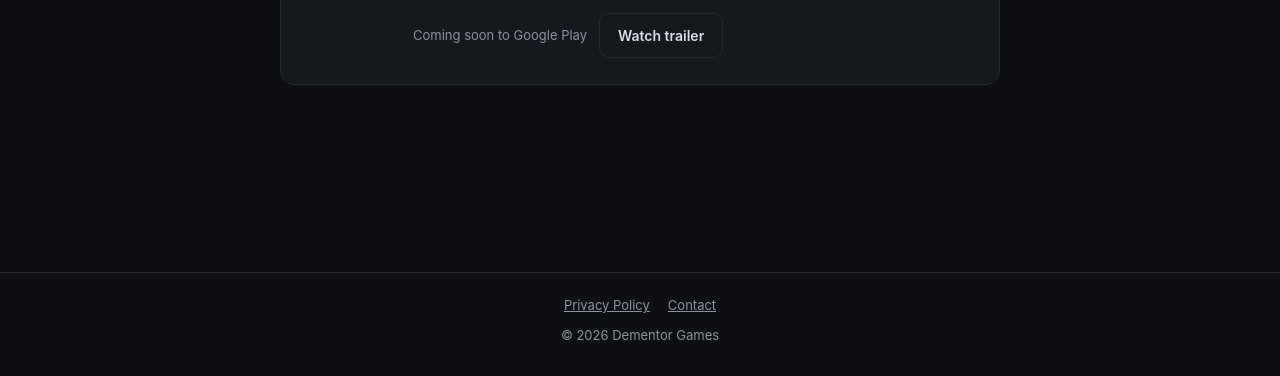
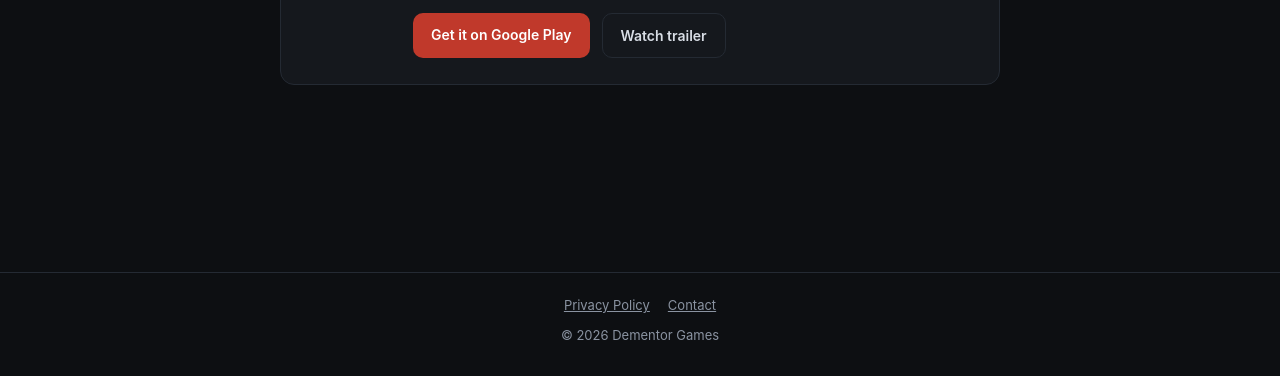
Before and after one commit to AzamatMendekov/azamatmendekov.github.io, a plain HTML site: page index.html in a window 1280 px wide. Shown: the part 424-800 px from the top of the page. Drawn offline with Linux system fonts and the light colour scheme.

Commit message:
added download button index.html

```diff
--- a/index.html
+++ b/index.html
@@ -92,8 +92,7 @@
            the undead — and worse things waiting deeper inside. Turn-based squad combat
            for Android.</p>
         <div class="actions">
-          <!-- После релиза замените href на ссылку Google Play и уберите span -->
-          <span class="soon">Coming soon to Google Play</span>
+          <a class="btn btn-primary" href="https://play.google.com/store/apps/details?id=kg.dementor.tacticalcombat" target="_blank" rel="noopener">Get it on Google Play</a>
           <a class="btn btn-ghost" href="https://www.youtube.com/watch?v=hI5nAmw0K2g" target="_blank" rel="noopener">Watch trailer</a>
         </div>
       </div>
```
